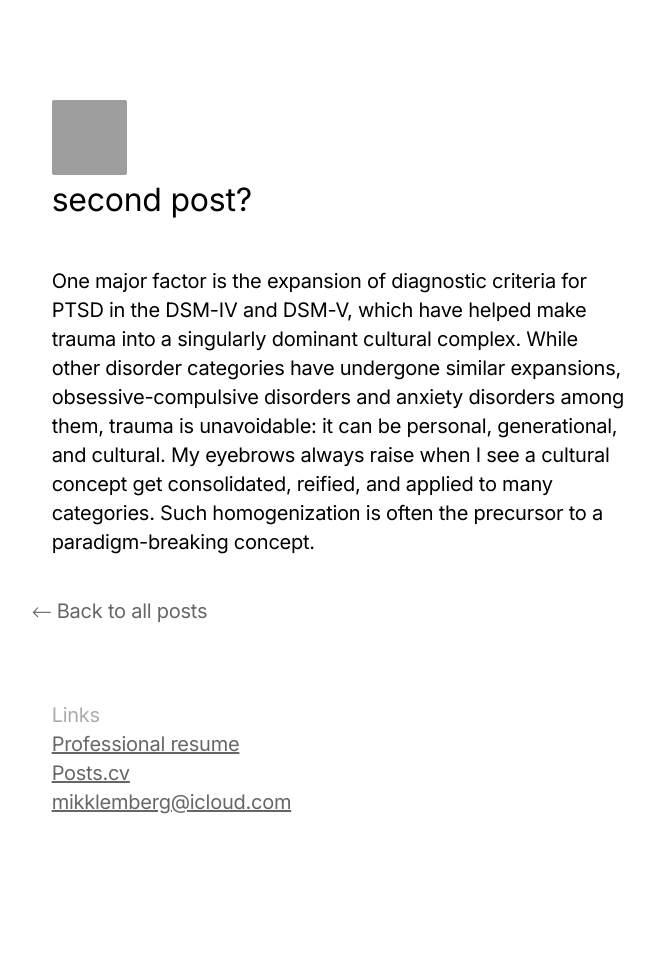
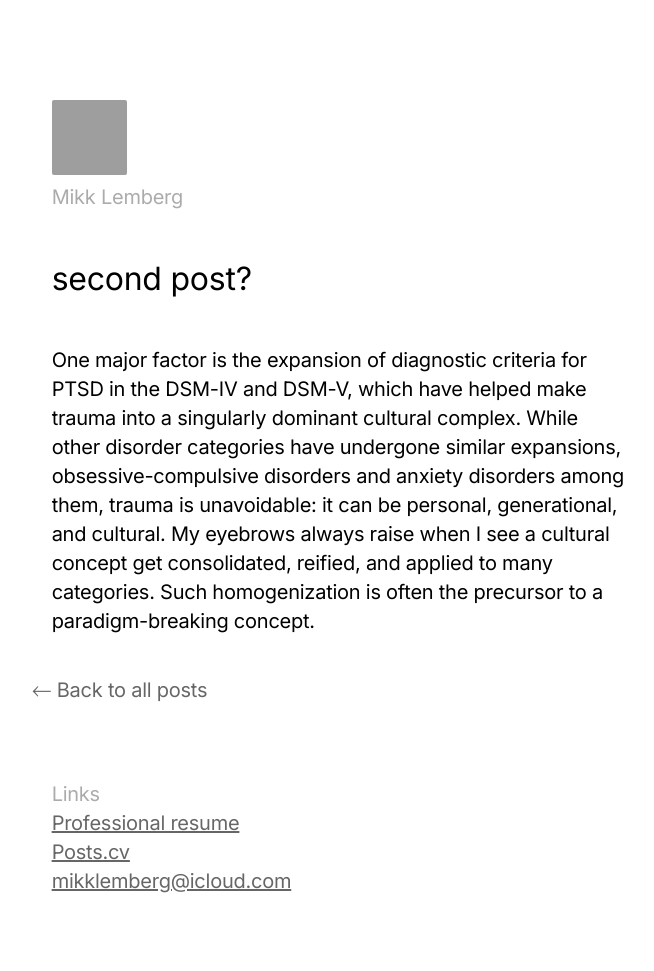
Before and after one commit to mikklemberg/My-personal-notes, a Jekyll site: the page built from _posts/2023-11-11-second-post.md, in a window 1280 px wide. Shown: the whole page, without its empty margins (300-954 px from the left). Built offline with Jekyll 4.4.1, drawn with Linux system fonts in a browser that asks for light colours; before the commit the page ends 942 px from its top, so only the background shows below that; grey boxes are pictures that could not be loaded.

Commit message:
Update post.html

```diff
--- a/_layouts/post.html
+++ b/_layouts/post.html
@@ -10,7 +10,7 @@
     <div class="container">
     <header class="header">
         <img src="https://res.cloudinary.com/read-cv/image/upload/c_fill,h_92,w_92/dpr_2.0/v1/1/profilePhotos/8Gud87CNIBUOBFdgx9CVhQcj2zh2/b62a2c9d-dfd8-4b82-9868-36981a21e66d.jpg" alt="Mikk Lemberg" style="width:75px; height:75px; border-radius:2px;">
-        <p style="color: rgba(0, 0, 0, 0.6);>Mikk Lemberg</p>
+        <p style="color: rgba(0, 0, 0, 0.33);">Mikk Lemberg</p>
     </header>
 
         <article class="post">
```
